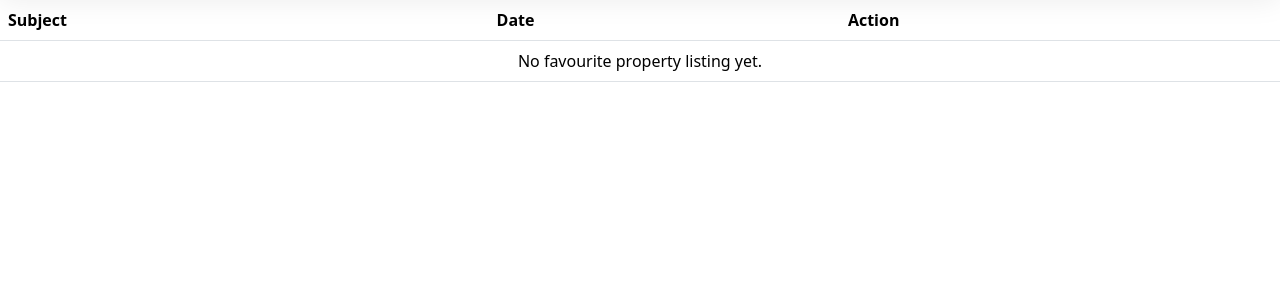
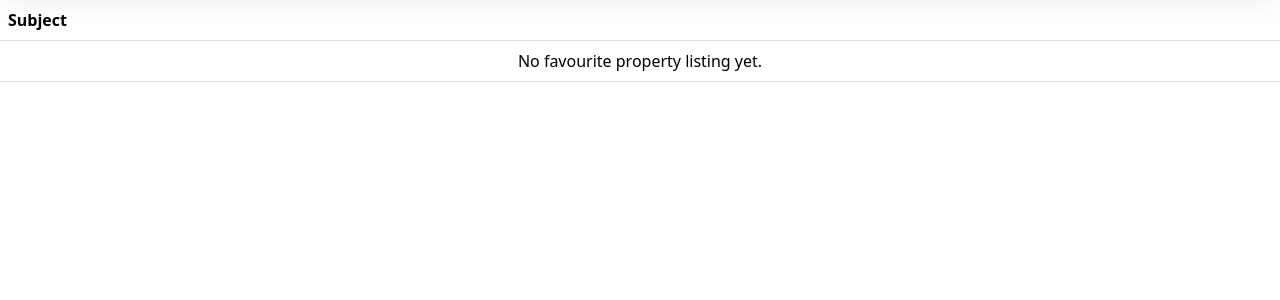
Before and after one commit to jiwonyah/314, a Flask app: page /shortlisted in a window 1280 px wide. Shown: the part 56-356 px from the top of the page. Run offline with Flask 3, Linux system fonts and the light colour scheme; a user stored in the database is signed in; data that the repository does not hold is empty.

Commit message:
removed create_date

```diff
--- a/myproject/csit314/boundary/templates/favourite/viewSavedFavouriteBoundary.html
+++ b/myproject/csit314/boundary/templates/favourite/viewSavedFavouriteBoundary.html
@@ -6,8 +6,7 @@
         <thead>
         <tr>
             <th>Subject</th>
-            <th>Date</th>
-            <th>Action</th>
+            <th> </th>
         </tr>
         </thead>
         <tbody id="favourite-table-body">
@@ -51,7 +50,6 @@
                     actionCell.appendChild(favouriteButton);
 
                     row.appendChild(subjectCell);
-                    row.appendChild(dateCell);
                     row.appendChild(actionCell);
                     tableBody.appendChild(row);
                 });
```
